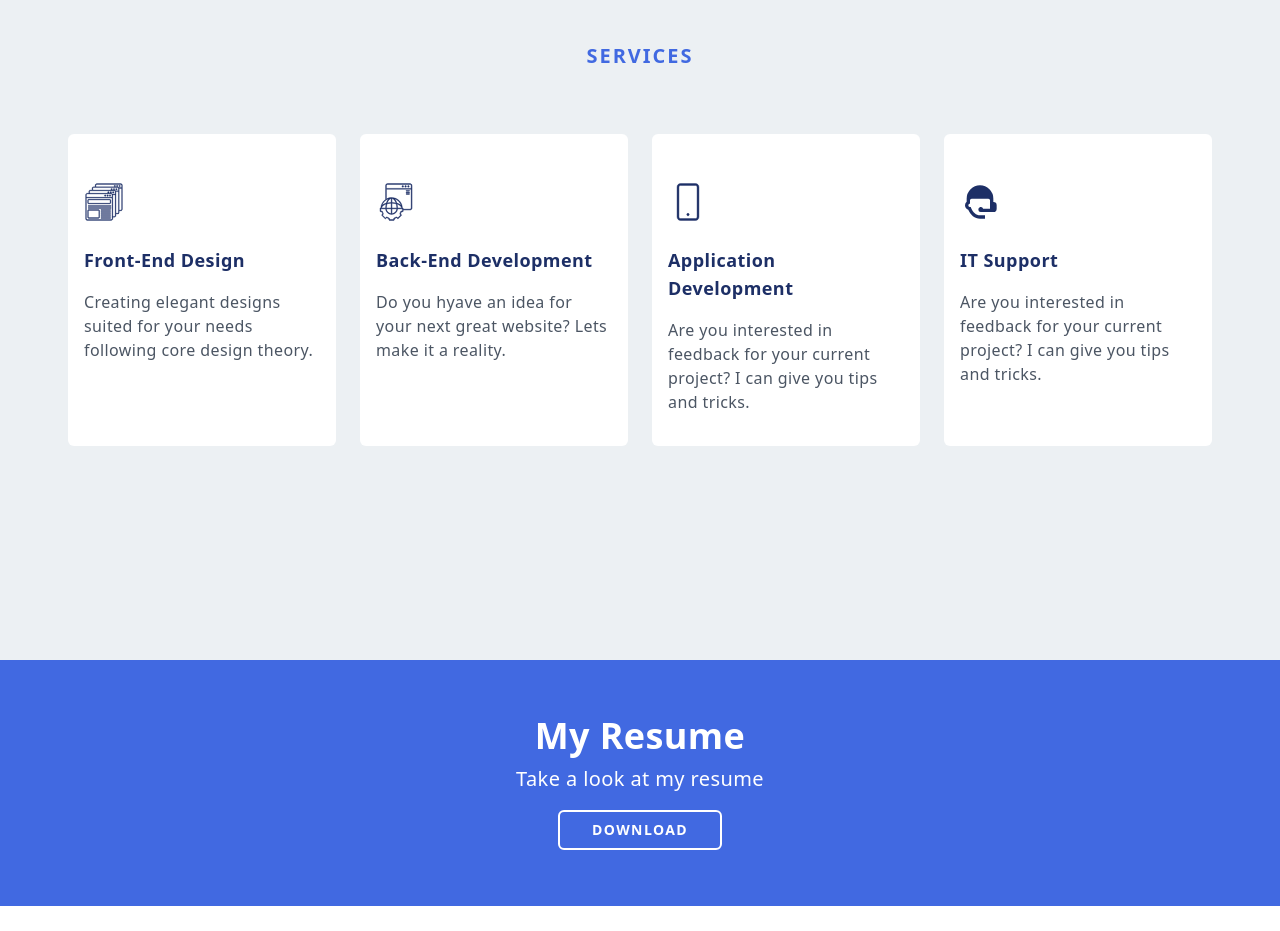
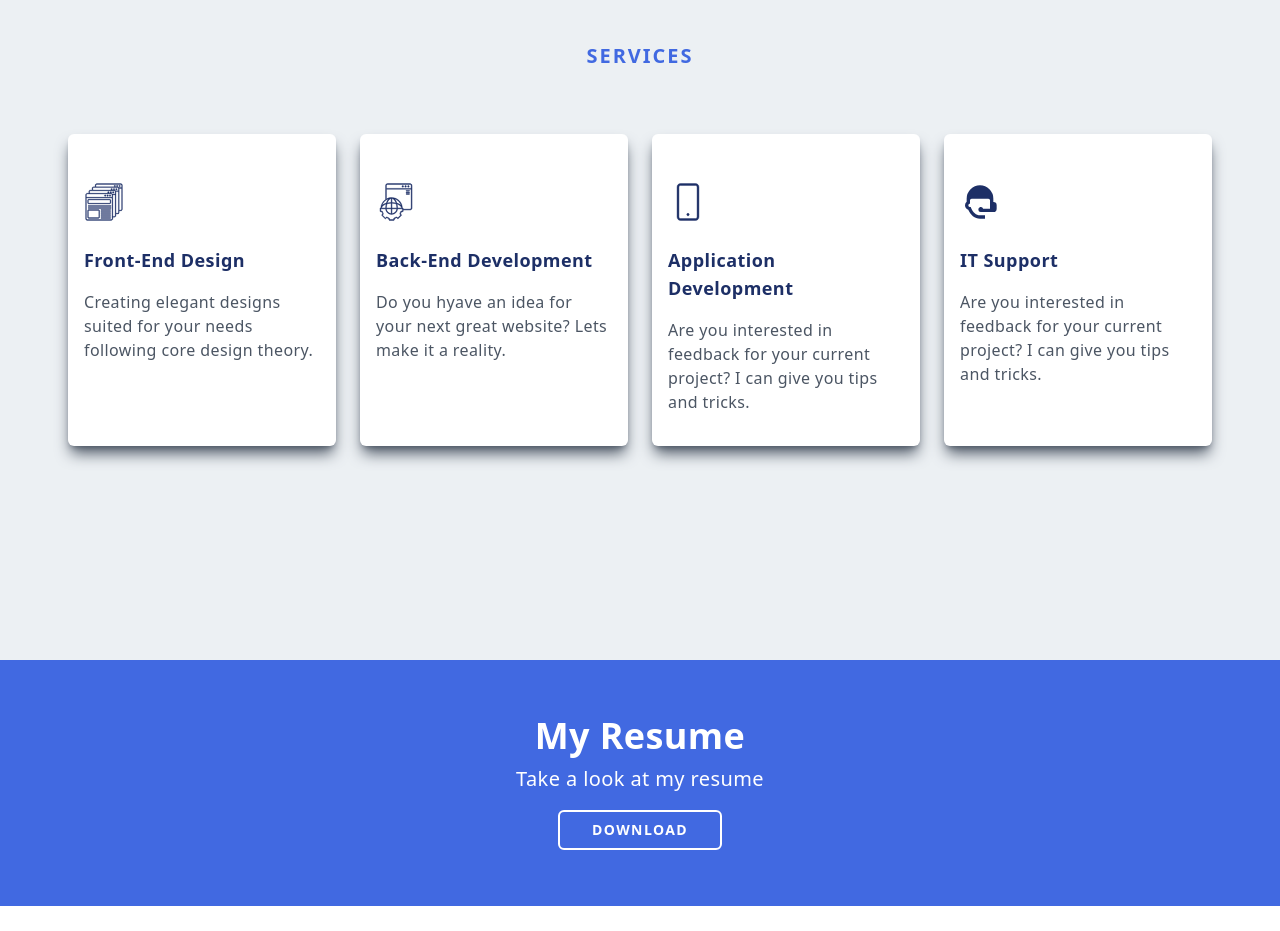
Before and after one commit to naicfc/portfolio, a Next.js app: page / in a window 1280 px wide. Shown: the part 1740-2671 px from the top of the page. Built offline with nearby package versions, Linux system fonts and the light colour scheme.

Commit message:
minor UI changes

```diff
--- a/components/ServiceItem.jsx
+++ b/components/ServiceItem.jsx
@@ -3,7 +3,7 @@ import Image from 'next/image'
 
 const ServiceItem = ({image, title, description}) => {
   return (
-          <div className="relative px-4 py-8 bg-[#fff] dark:bg-[#afd2f5] hover:scale-105 ease-in-out duration-500 rounded-md z-[1] md:h-auto lg:h-auto">
+          <div className="relative px-4 py-8 bg-[#fff] dark:bg-[#afd2f5] shadow-gray-600 dark:shadow-md shadow-lg hover:scale-105 ease-in-out duration-500 rounded-md z-[1] md:h-auto lg:h-auto">
             <Image src={image} alt='/' className='mb-6 pt-4' width={40} />
             <h3 className="text-lg font-semibold tracking-wide mb-4 text-[#1d2f66]">{title}</h3>
             <p className="text-gray-600 dark:text-black">{description}</p>
```
